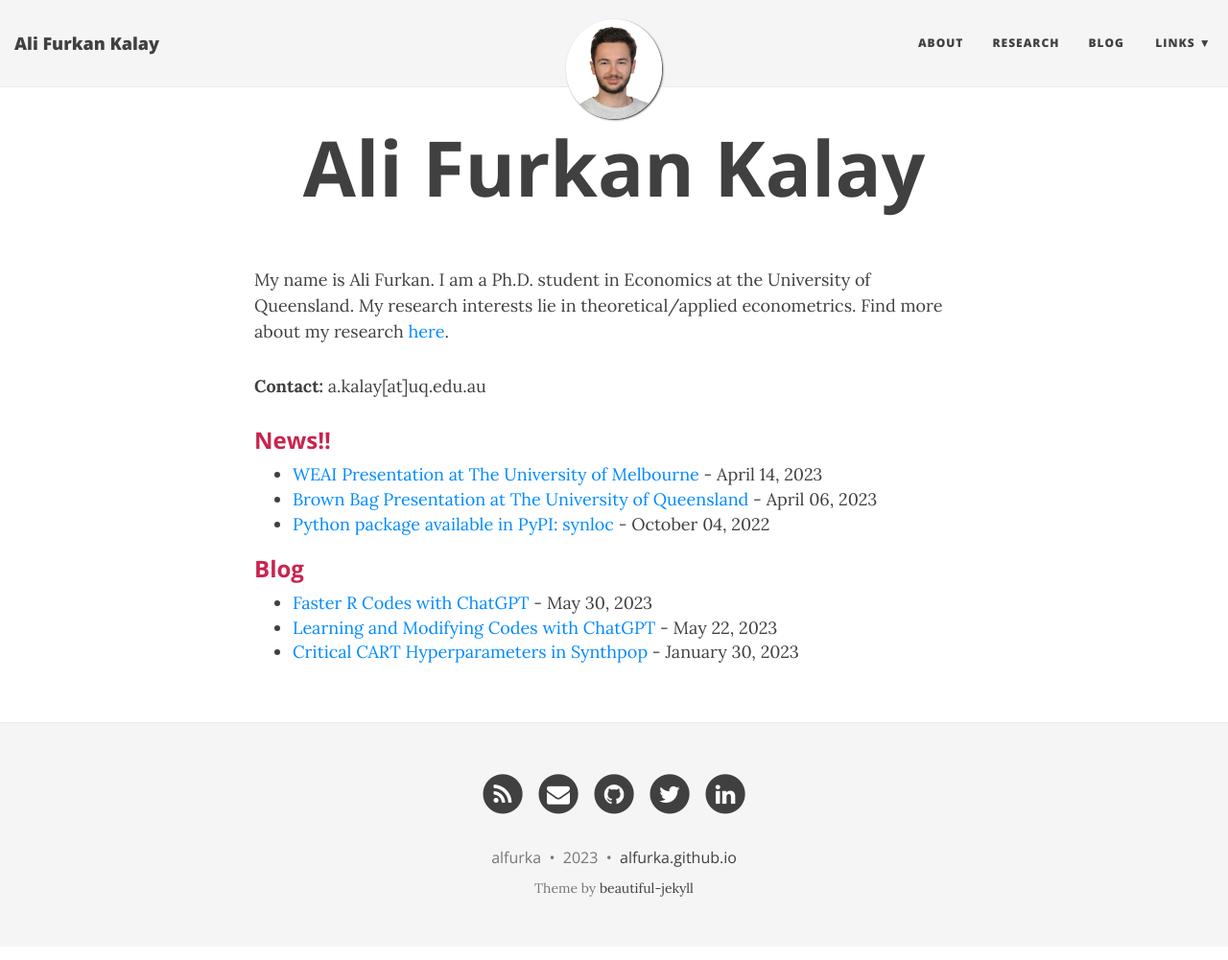
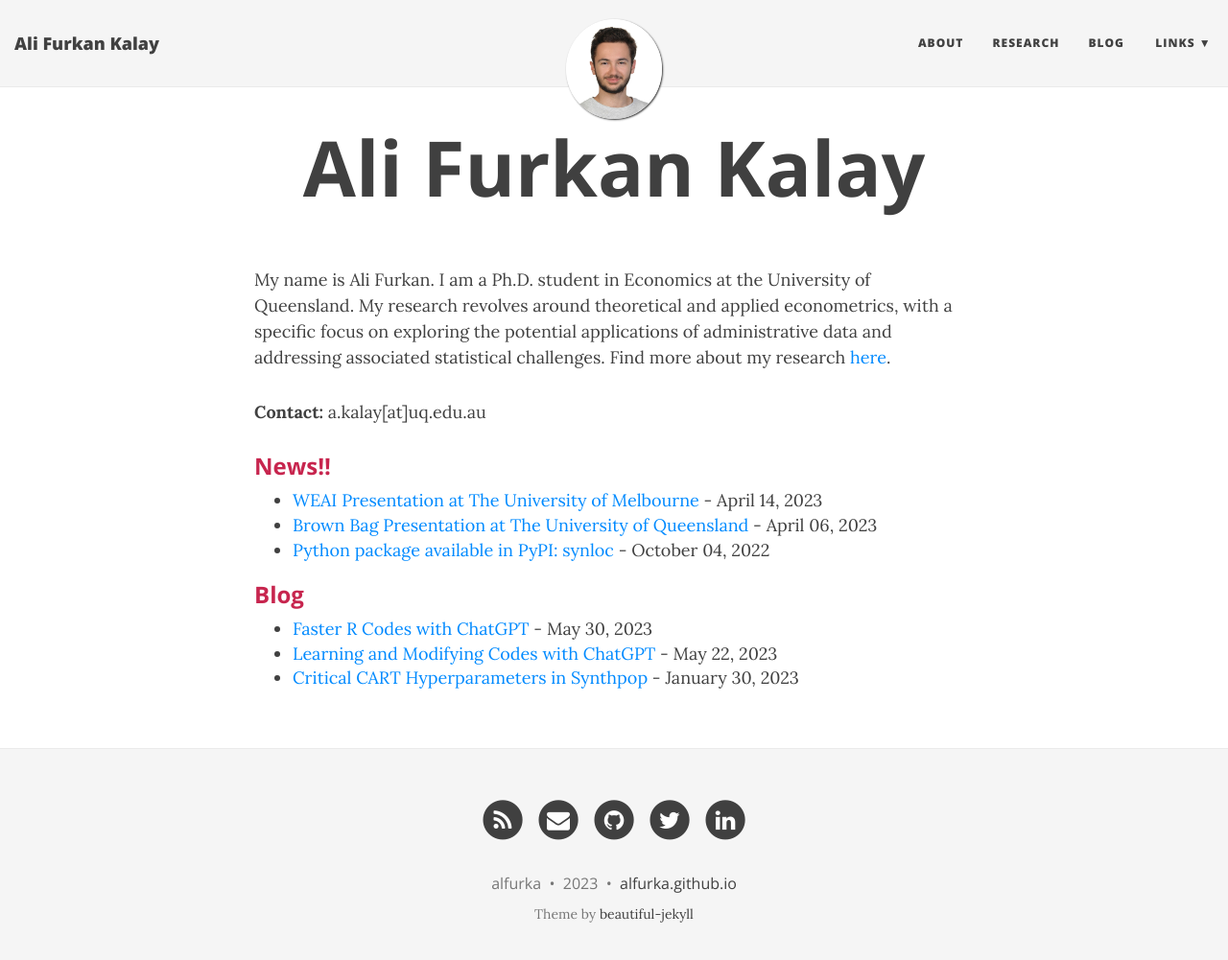
Before and after one commit to alfurka/alfurka.github.io, a Jekyll site: the page built from index.html, in a window 1280 px wide and 1014 px high. Shown: the top 1001 px of the window at 96% size. Built offline with Jekyll 4.4.1, drawn with Linux system fonts in a browser that asks for light colours; nearby versions of some CDN libraries.

Commit message:
Update index.html

```diff
--- a/index.html
+++ b/index.html
@@ -4,7 +4,7 @@ title: Ali Furkan Kalay
 use-site-title: true
 ---
 
-<p>My name is Ali Furkan. I am a Ph.D. student in Economics at the University of Queensland. My research interests lie in theoretical/applied econometrics. Find more about my research <a href="https://alfurka.github.io/research/">here</a>.</p>
+<p>My name is Ali Furkan. I am a Ph.D. student in Economics at the University of Queensland. My research revolves around theoretical and applied econometrics, with a specific focus on exploring the potential applications of administrative data and addressing associated statistical challenges. Find more about my research <a href="https://alfurka.github.io/research/">here</a>.</p>
 
 <p><strong>Contact:</strong> a.kalay[at]uq.edu.au</p>
 
```
